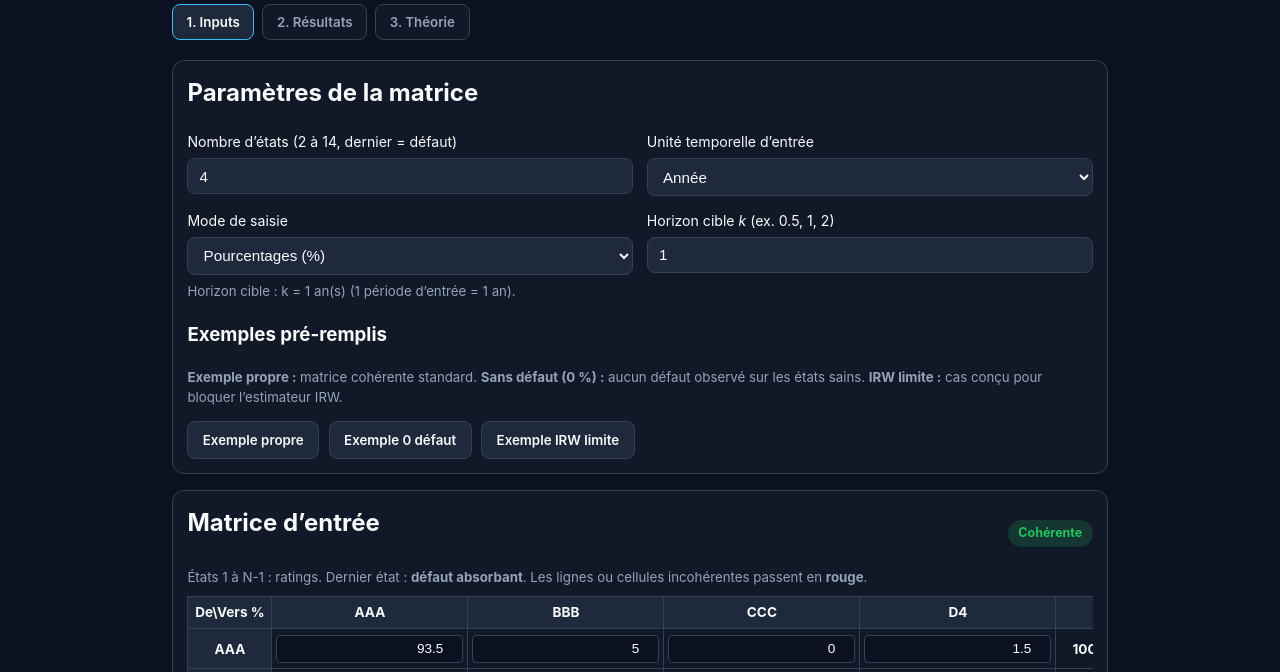
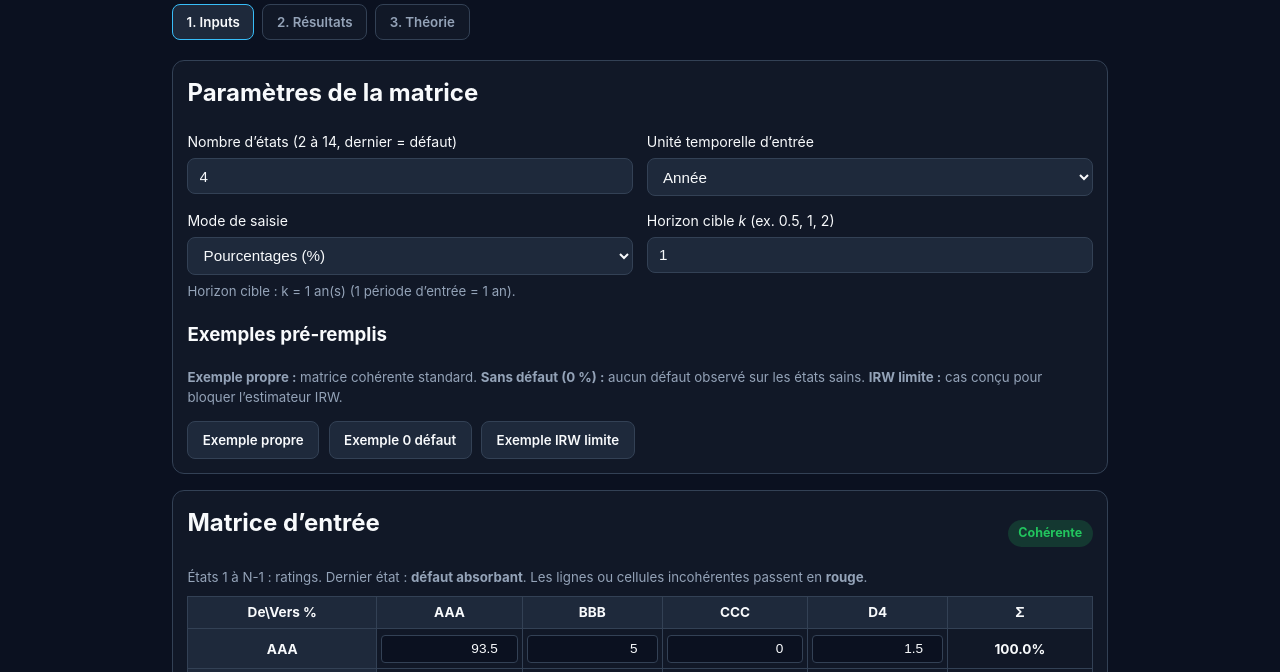
Before and after one commit to tempother/Labo-probas-pwa, a plain HTML site: page index.html in a window 1280 px wide. Both pictures are taken after a click on the element 402 px from the left and 398 px from the top of the page. Shown: the part 100-772 px from the top of the page. Drawn offline with Linux system fonts and the light colour scheme.

Commit message:
Update style.css

```diff
--- a/style.css
+++ b/style.css
@@ -453,16 +453,20 @@ table.mk-table input.cell-error {
 table.mk-table {
   width: max-content;
   min-width: 100%;
+  table-layout: auto;
+  border-collapse: collapse;
 }
 
 table.mk-table th,
 table.mk-table td {
-  min-width: 84px;
+  min-width: 58px;
   white-space: nowrap;
+  box-sizing: border-box;
 }
 
 table.mk-table input {
-  min-width: 76px;
-  width: 100%;
+  min-width: 48px;
+  width: auto;
+  field-sizing: content;
   box-sizing: border-box;
 }
```
